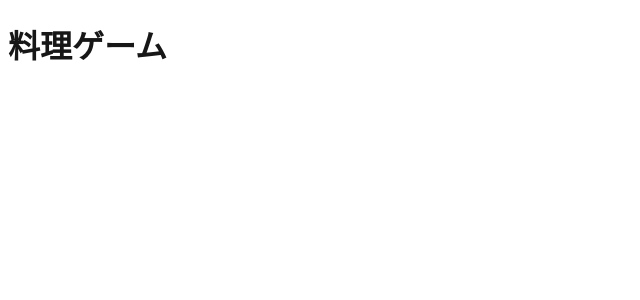
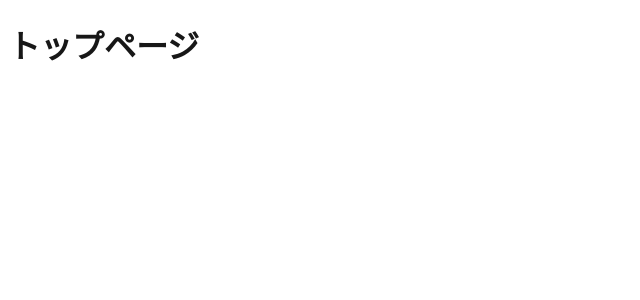
Before and after one commit to kanayakaisei/cooking_game, a Next.js app: page / in a window 1280 px wide. Shown: the top 300 px of the page, without its empty margins (0-640 px from the left). Built offline with nearby package versions, Linux system fonts and the light colour scheme.

Commit message:
cssファイル追加

```diff
--- a/app/game/page.tsx
+++ b/app/game/page.tsx
@@ -1,5 +1,6 @@
 "use client";
 import { useState } from "react";
+import styles from "./page.module.css";
 import Cut from "./components/CutStep";
 import Mix from "./components/MixStep";
 import Flip from "./components/FlipStep";
--- a/app/login/page.tsx
+++ b/app/login/page.tsx
@@ -1,3 +1,5 @@
+import styles from "./page.module.css";
+
 const Login = () => {
     return (
         <div>
--- /dev/null
+++ b/app/page.module.css
@@ -0,0 +1,3 @@
+body{
+    background: slategray;
+}
--- a/app/page.tsx
+++ b/app/page.tsx
@@ -1,7 +1,9 @@
+import styles from "./page.module.css";
+
 export default function Home() {
   return (
     <div>
-      <h1>料理ゲーム</h1>
+      <h1>トップページ</h1>
     </div>
   );
 }
--- a/app/result/page.tsx
+++ b/app/result/page.tsx
@@ -1,3 +1,5 @@
+import styles from "./page.module.css";
+
 const Result = () => {
     return (
         <div>
```
Also changed, not shown: app/game/page.module.css (added), app/login/page.module.css (added), app/result/page.module.css (added).
